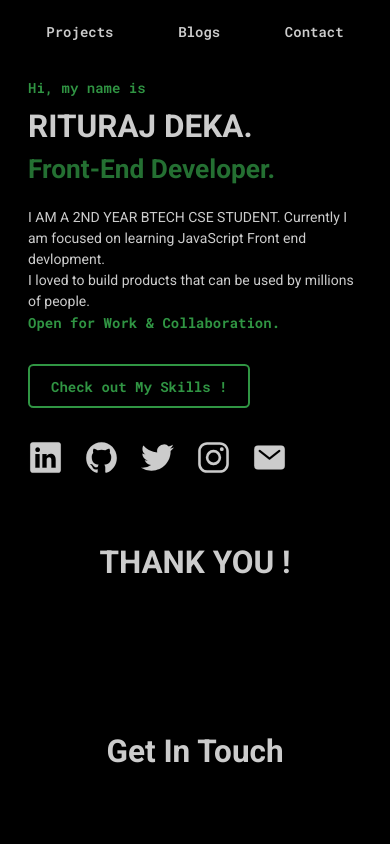
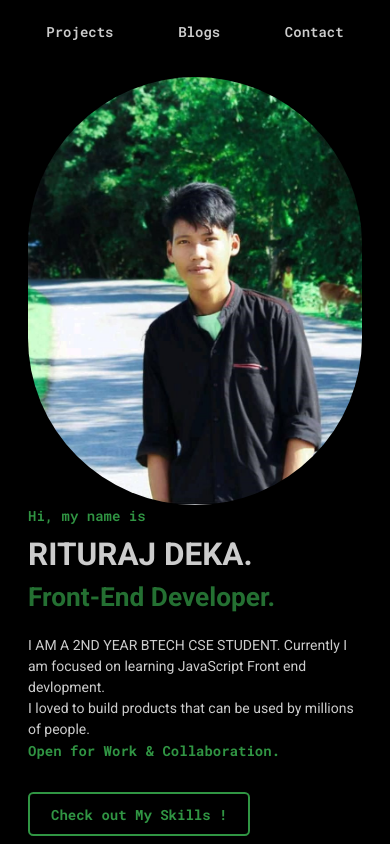
Before and after one commit to Rituraj95/portfolio, a plain HTML site: page index.html in a window 390 px wide. Shown: the top 844 px of the page. Drawn offline with nearby package versions, Linux system fonts and the light colour scheme.

Commit message:
Update index.html

```diff
--- a/index.html
+++ b/index.html
@@ -110,7 +110,7 @@
     </div>
 
     <!-- right side -->
-    <div class="hidden sm:block sm:w-2/5">
+    <div class=" sm:block sm:w-2/5">
       <img src="profile2.jpg"  style="border-radius: 322px;" class="rounded float-start" alt="hero-img" class="">
     </div>
   </section>
```
